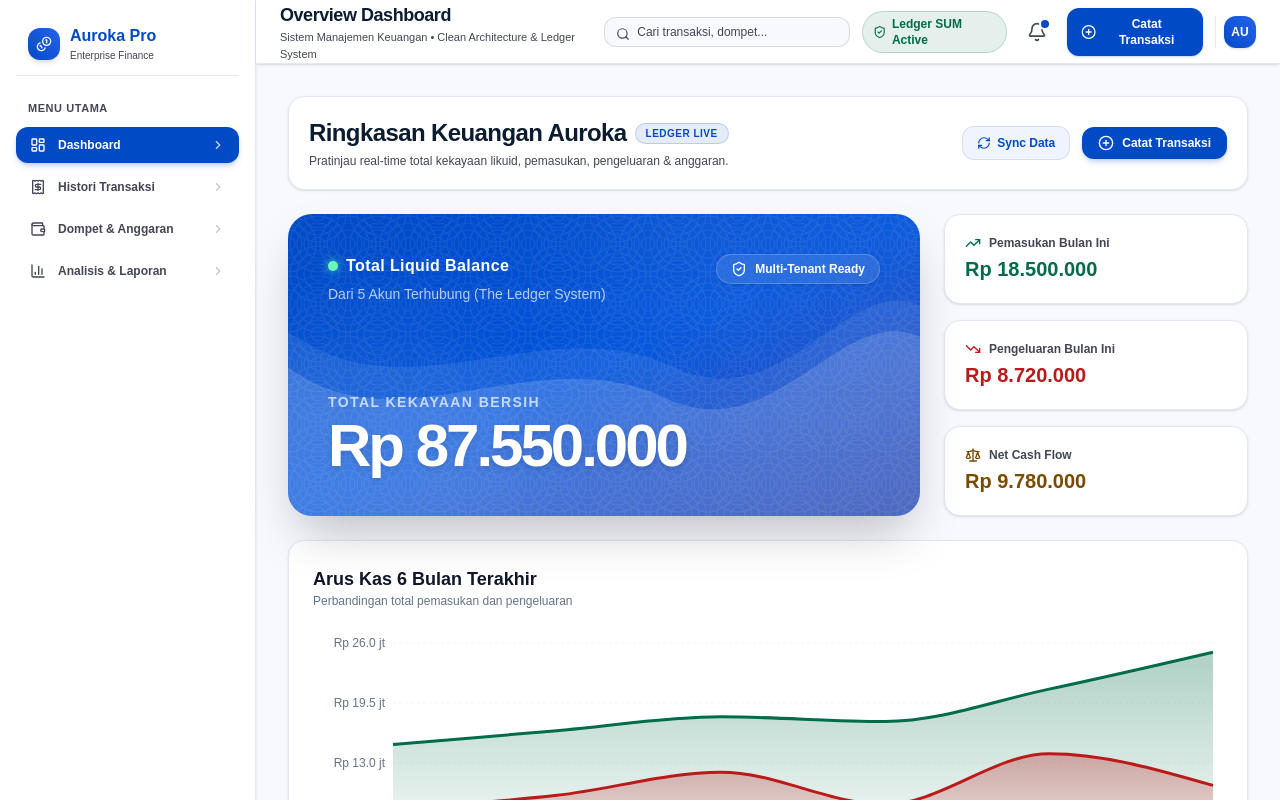
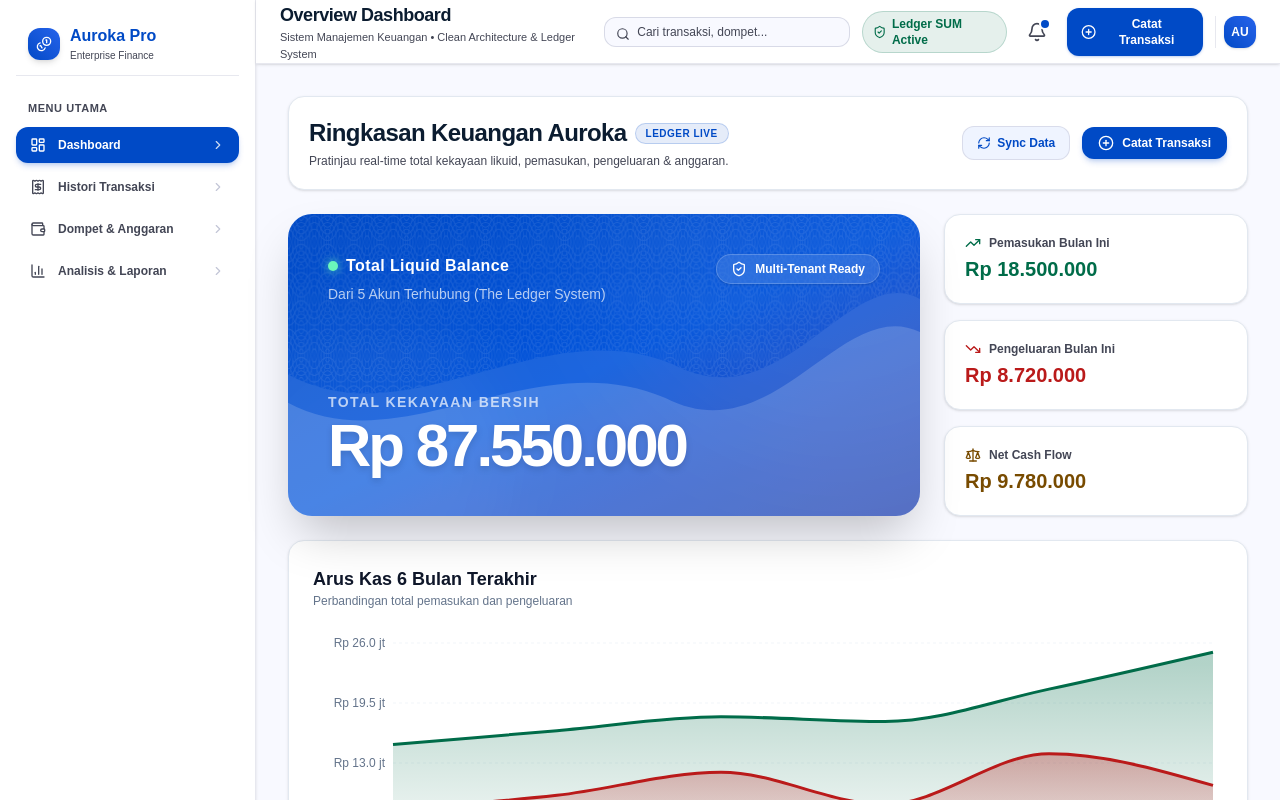
Before and after one commit to mazkama/auroka, a Next.js app: page /dashboard in a window 1280 px wide. Shown: the top 800 px of the page. Built offline with nearby package versions, Linux system fonts and the light colour scheme.

Commit message:
style(dashboard): mask out art-deco motif under wave and lower left side wave height

```diff
--- a/src/app/dashboard/page.tsx
+++ b/src/app/dashboard/page.tsx
@@ -75,12 +75,15 @@ export default function DashboardPage() {
             <div className="absolute top-0 right-0 w-[500px] h-[500px] bg-white/5 rounded-full blur-3xl -translate-y-1/2 translate-x-1/3 pointer-events-none transition-transform duration-700 group-hover:scale-110"></div>
             <div className="absolute bottom-0 left-0 w-[300px] h-[300px] bg-white/5 rounded-full blur-2xl translate-y-1/3 -translate-x-1/4 pointer-events-none"></div>
 
-            {/* Layer 1: Full-card Art Deco Concentric Arch Pattern */}
+            {/* Clean Wave & Masked Art Deco Motif Container */}
             <svg
-              className="absolute inset-0 w-full h-full opacity-[0.08] pointer-events-none text-white"
+              className="absolute inset-0 w-full h-full pointer-events-none text-white"
               xmlns="http://www.w3.org/2000/svg"
+              viewBox="0 0 1440 320"
+              preserveAspectRatio="none"
             >
               <defs>
+                {/* Art Deco Pattern Definition */}
                 <pattern id="pattern-artdeco-arch" x="0" y="0" width="60" height="60" patternUnits="userSpaceOnUse">
                   <g fill="none" stroke="currentColor" strokeWidth="1.2">
                     <circle cx="30" cy="0" r="7" />
@@ -109,28 +112,29 @@ export default function DashboardPage() {
                     <circle cx="30" cy="30" r="28" />
                   </g>
                 </pattern>
+
+                {/* Mask to ensure Art Deco motif is hidden underneath wave */}
+                <mask id="motif-mask">
+                  <rect width="100%" height="100%" fill="white" />
+                  <path fill="black" d="M 0,170 C 280,240 580,100 880,160 C 1130,220 1280,50 1440,90 L 1440,320 L 0,320 Z" />
+                </mask>
               </defs>
-              <rect width="100%" height="100%" fill="url(#pattern-artdeco-arch)" />
-            </svg>
 
-            {/* Layer 2: 2-Layer Sweeping Wave (Lower on Left, Higher on Right) */}
-            <svg
-              className="absolute bottom-0 left-0 w-full h-[200px] sm:h-[280px] pointer-events-none text-white"
-              viewBox="0 0 1440 320"
-              xmlns="http://www.w3.org/2000/svg"
-              preserveAspectRatio="none"
-            >
-              {/* Wave Layer 1 (Back) */}
+              {/* 1. Upper Motif Area (Masked Out Underneath Wave) */}
+              <rect width="100%" height="100%" fill="url(#pattern-artdeco-arch)" opacity="0.10" mask="url(#motif-mask)" />
+
+              {/* 2. Wave Layer 1 (Back, Clean Without Motif, Slightly Lower on Left) */}
               <path
                 fill="currentColor"
-                fillOpacity="0.08"
-                d="M 0,110 C 280,210 580,80 880,150 C 1130,210 1280,40 1440,80 L 1440,320 L 0,320 Z"
+                fillOpacity="0.10"
+                d="M 0,170 C 280,240 580,100 880,160 C 1130,220 1280,50 1440,90 L 1440,320 L 0,320 Z"
               ></path>
-              {/* Wave Layer 2 (Front) */}
+
+              {/* 3. Wave Layer 2 (Front, Clean Without Motif, Slightly Lower on Left) */}
               <path
                 fill="currentColor"
-                fillOpacity="0.14"
-                d="M 0,150 C 260,245 560,115 860,185 C 1110,245 1260,75 1440,115 L 1440,320 L 0,320 Z"
+                fillOpacity="0.16"
+                d="M 0,200 C 260,265 560,135 860,195 C 1110,255 1260,85 1440,125 L 1440,320 L 0,320 Z"
               ></path>
             </svg>
 
```
